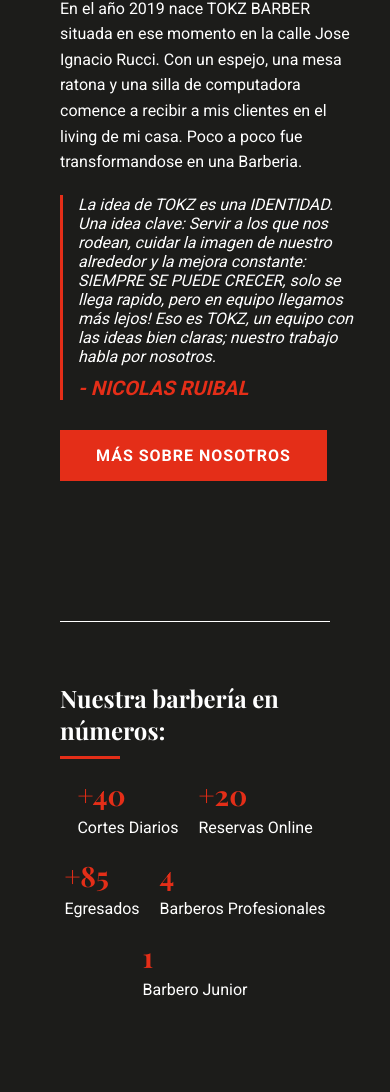
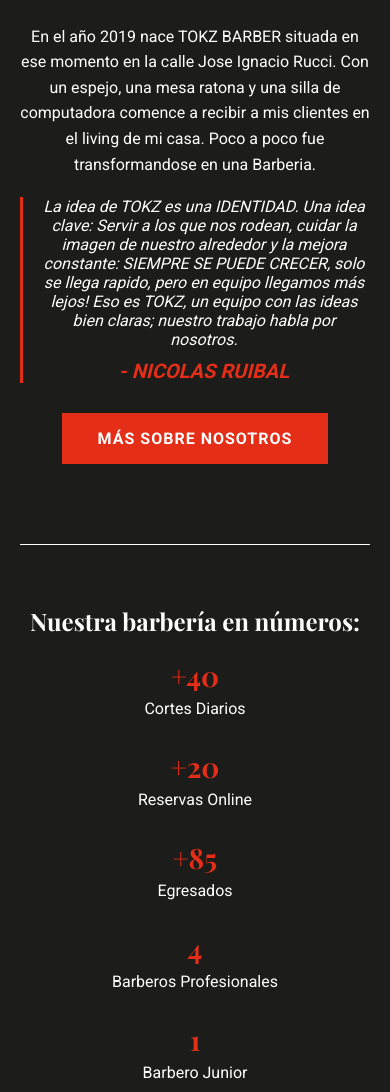
Before and after one commit to Aainor/TOKZ, a plain HTML site: page pages/sobre_nosotros.html in a window 390 px wide. Shown: the part 719-1811 px from the top of the page. Drawn offline with nearby package versions, Linux system fonts and the light colour scheme.

Commit message:
forma responsive de 'sobre nosotros'

```diff
--- a/public/css/styles.css
+++ b/public/css/styles.css
@@ -561,6 +561,85 @@
         margin: 0 auto 30px auto;
     }
 
+    .container {
+        padding: 120px 20px;
+        width: 100%;
+        box-sizing: border-box;
+    }
+
+    .hero-section {
+        padding: 20px 0;
+    }
+
+    .info-section {
+        display: flex;
+        flex-direction: column;
+        align-items: center;
+        text-align: center;
+    }
+
+    .info-section h1 {
+        font-size: 2rem;
+        text-align: center;
+    }
+
+    .info-section p,
+    .info-section .tag,
+    .info-section .quote {
+        text-align: center;
+    }
+
+    .info-section .tag {
+        padding-left: 0;
+        display: inline-block;
+        width: 100%;
+    }
+    .info-section .tag::before {
+        display: none;
+    }
+
+    .call-to-action {
+        display: inline-block;
+        margin-top: 20px;
+        width: auto;
+    }
+
+    .numbers-section {
+        flex-direction: column;
+        align-items: center;
+        margin-top: 20px;
+    }
+
+    .numbers-section h2{
+        margin-right: 0;
+        text-align: center;
+        width: 100%;
+        margin-bottom: 20px;
+    }
+
+    .stats-grid {
+        flex-direction: column;
+        align-items: center;
+        gap: 30px;
+        width: 100%;
+    }
+
+    .stat-item {
+        text-align: center;
+        width: 100%;
+        display: flex;
+        flex-direction: column;
+        align-items: center;
+    }
+
+    .stat-item strong {
+        font-size: 3rem;
+    }
+
+    .stats-grid::before {
+        display: none;
+    }
+
     .footer-grid {
         flex-direction: column;
         gap: 50px;
@@ -571,7 +650,7 @@
     }
 
     footer {
-        padding-top: 50px;
+        padding-top: 10px;
     }
 }
 
```
